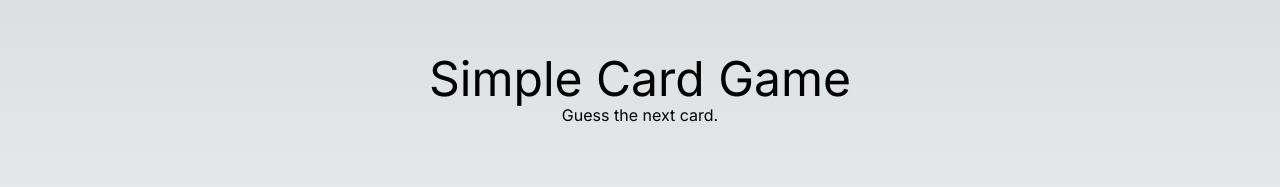
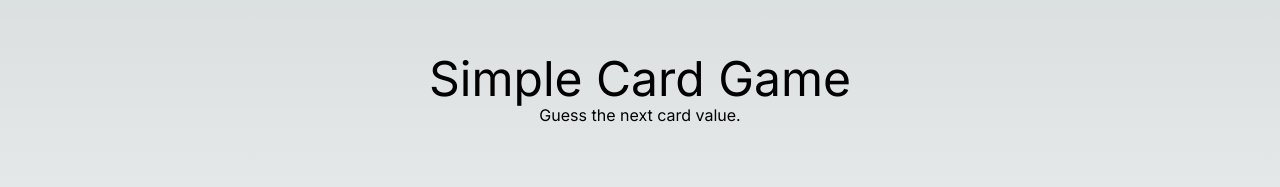
Before and after one commit to edwinfernaldy/simple-card-game, a Next.js app: page / in a window 1280 px wide. Shown: the part 103-290 px from the top of the page. Built offline with nearby package versions, Linux system fonts and the light colour scheme.

Commit message:
change desc

```diff
--- a/src/app/layout.tsx
+++ b/src/app/layout.tsx
@@ -5,7 +5,7 @@ const inter = Inter({ subsets: ["latin"] });
 
 export const metadata = {
   title: "Simple Card Game",
-  description: "Guess the card will be high or low"
+  description: "Guess the card value will be high or low"
 };
 
 export default function RootLayout({
--- a/src/app/page.tsx
+++ b/src/app/page.tsx
@@ -6,7 +6,7 @@ export default function Home() {
     <main className='min-h-screen p-24 flex flex-col justify-evenly'>
       <div className='text-center'>
         <Title>Simple Card Game</Title>
-        <p>Guess the next card.</p>
+        <p>Guess the next card value.</p>
       </div>
 
       <Board />
```
